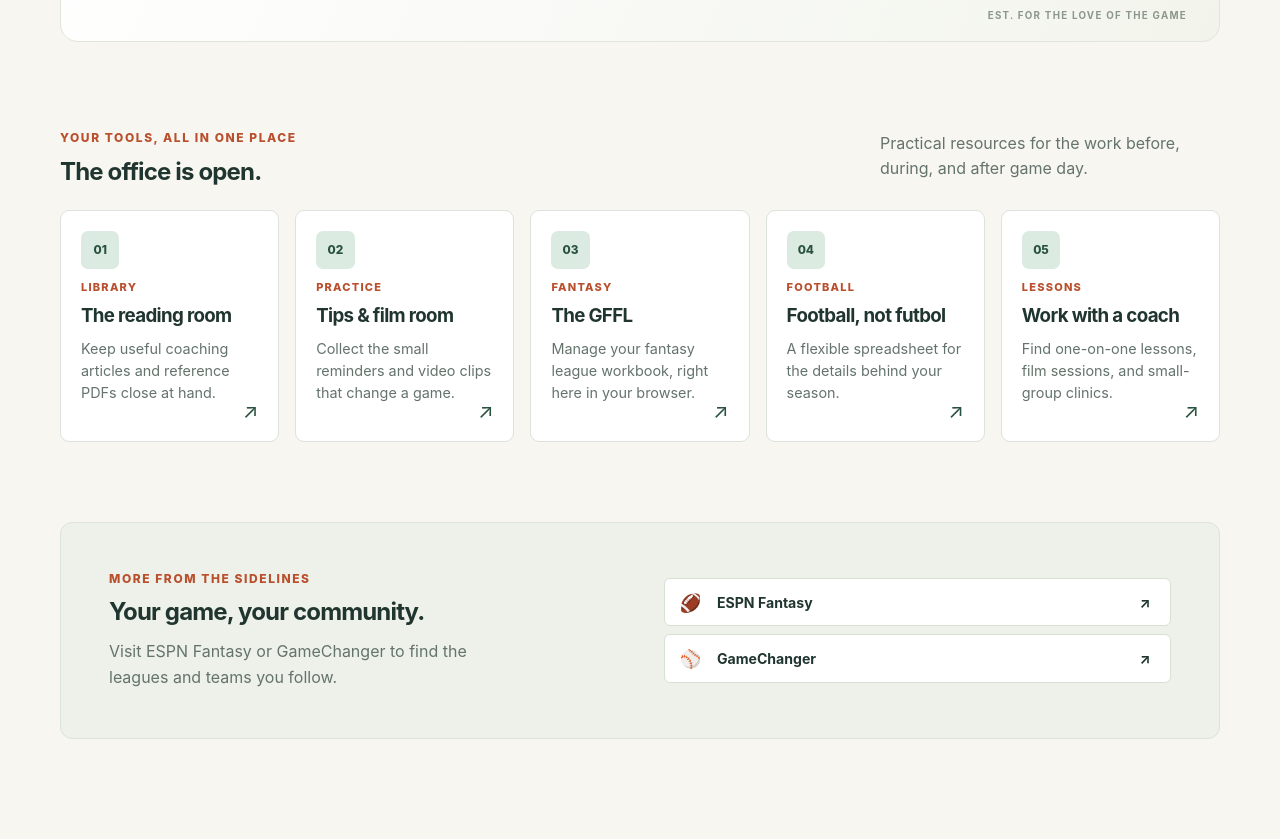
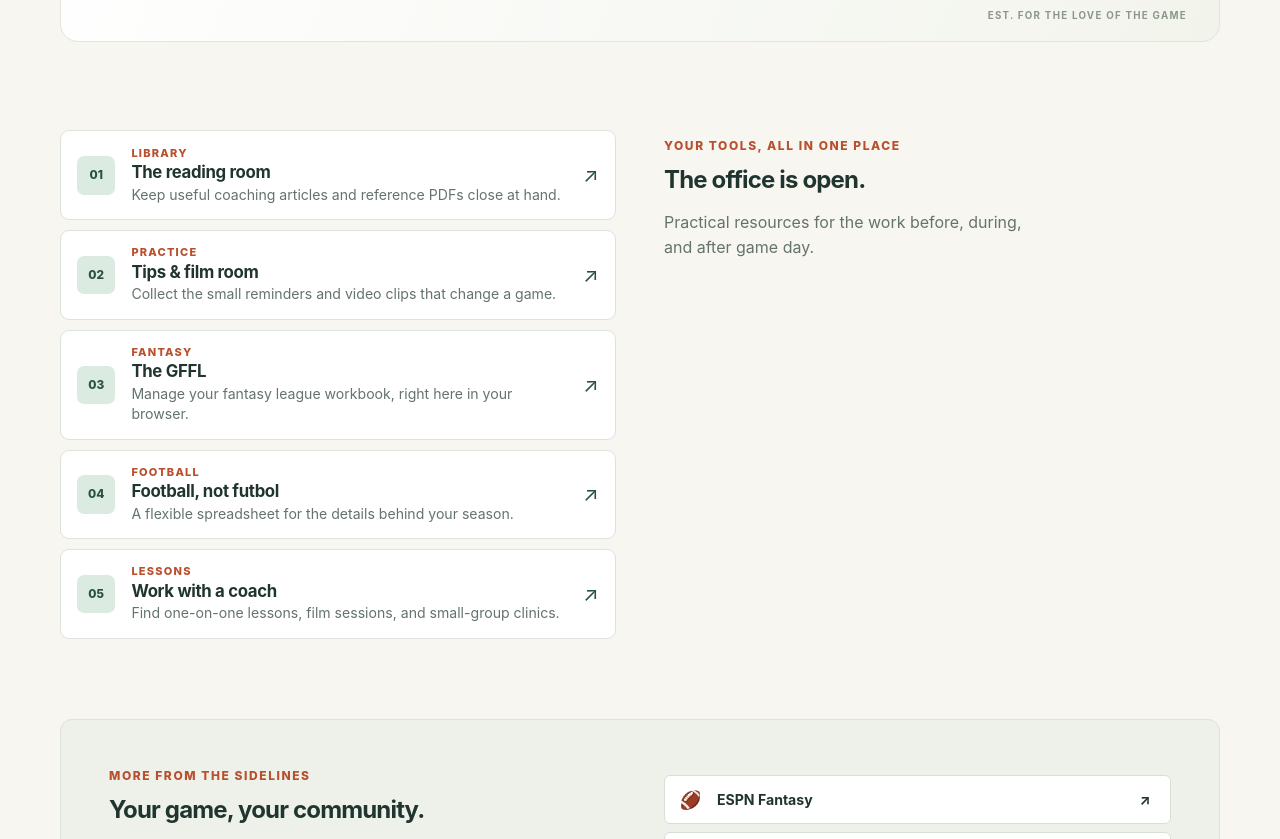
Before and after one commit to dvroloff-droid/the-coachs-office, a React (Vite) app: page / in a window 1280 px wide. Shown: the part 620-1459 px from the top of the page. Built offline with nearby package versions, Linux system fonts and the light colour scheme.

Commit message:
Home: resources as left-column links
Co-authored-by: dvroloff-droid <333881852+dvroloff-droid@users.noreply.github.com>

```diff
--- a/src/index.css
+++ b/src/index.css
@@ -238,3 +238,15 @@ input:focus, textarea:focus, button:focus-visible, a:focus-visible { outline: 3p
 .card.static p { margin: 0; color: var(--muted); font-size: .9rem; line-height: 1.55; }
 .card.static button { margin-top: auto; }
 .page p.muted { padding: 1.5rem; border: 1px dashed #bdc9c0; border-radius: 9px; background: #fff; text-align: center; }
+
+.resource-section { display: grid; grid-template-columns: minmax(0, 1fr) minmax(0, 1fr); gap: 3rem; align-items: start; }
+.resource-section .section-heading { display: block; margin: 0; padding-top: .5rem; }
+.resource-section .section-heading > p { max-width: 380px; margin: 1rem 0 0; }
+.resource-links { display: flex; flex-direction: column; gap: .6rem; }
+.resource-link { display: grid; grid-template-columns: 2.4rem 1fr 1rem; align-items: center; gap: 1rem; padding: .9rem 1rem; border: 1px solid var(--line); border-radius: 9px; background: var(--paper); color: var(--ink); text-decoration: none; transition: border-color .16s ease, background .16s ease; }
+.resource-link:hover { border-color: #91ae9b; background: #f2f6f0; }
+.resource-link-text { display: flex; flex-direction: column; gap: .15rem; }
+.resource-link strong { font-size: 1.05rem; letter-spacing: -.02em; }
+.resource-desc { color: var(--muted); font-size: .88rem; line-height: 1.45; }
+.resource-link .resource-arrow { position: static; }
+@media (max-width: 760px) { .resource-section { grid-template-columns: 1fr; gap: 1.5rem; } .resource-section .section-heading { order: -1; } }
--- a/src/pages/Home.tsx
+++ b/src/pages/Home.tsx
@@ -43,23 +43,25 @@ export default function Home() {
         </section>
 
         <section className="resource-section" aria-labelledby="resources-title">
+          <nav className="resource-links" aria-label="Resources">
+            {SECTIONS.map((section) => (
+              <Link key={section.to} to={section.to} className="resource-link">
+                <span className="resource-number">{section.icon}</span>
+                <span className="resource-link-text">
+                  <span className="resource-type">{section.type}</span>
+                  <strong>{section.title}</strong>
+                  <span className="resource-desc">{section.desc}</span>
+                </span>
+                <span className="resource-arrow" aria-hidden="true">↗</span>
+              </Link>
+            ))}
+          </nav>
           <div className="section-heading">
             <div>
               <p className="eyebrow">Your tools, all in one place</p>
               <h2 id="resources-title">The office is open.</h2>
             </div>
             <p>Practical resources for the work before, during, and after game day.</p>
-          </div>
-          <div className="grid resource-grid">
-            {SECTIONS.map((section) => (
-              <Link key={section.to} to={section.to} className="card resource-card">
-                <span className="resource-number">{section.icon}</span>
-                <span className="resource-type">{section.type}</span>
-                <h3>{section.title}</h3>
-                <p>{section.desc}</p>
-                <span className="resource-arrow" aria-hidden="true">↗</span>
-              </Link>
-            ))}
           </div>
         </section>
 
```
